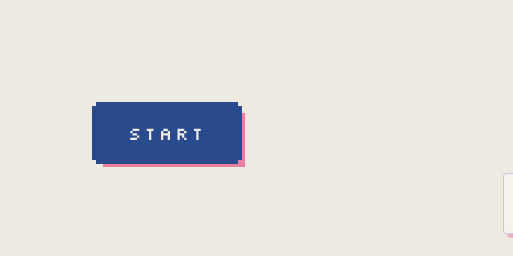
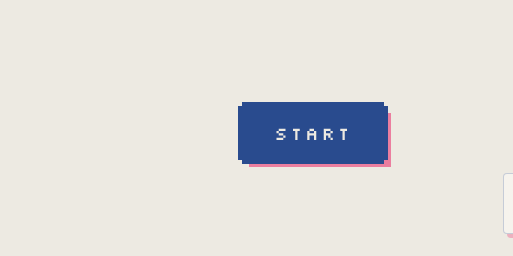
Before and after one commit to 1fannn/portfolio-1fan, a website: page home.html in a window 1280 px wide. Shown: the part 544-800 px from the top of the page, 0-513 px from the left. Drawn offline with Linux system fonts and the light colour scheme.

Commit message:
Center Start below welcome text without changing cover layout

```diff
--- a/assets/css/sections/cover.css
+++ b/assets/css/sections/cover.css
@@ -324,3 +324,11 @@
  #earth-entry-preview .spark-a { right:4%; bottom:20%; width:25px; height:25px; }
  #earth-entry-preview .spark-b { left:5%; top:5%; }
 }
+
+/* Center only START beneath the visible welcome lettering. */
+@media (min-width:521px) {
+ #earth-entry-preview .entry {
+   left:calc(7.5% + min(9.1cqw, 97px) * 2.24);
+   transform:translateX(-50%);
+ }
+}
```
